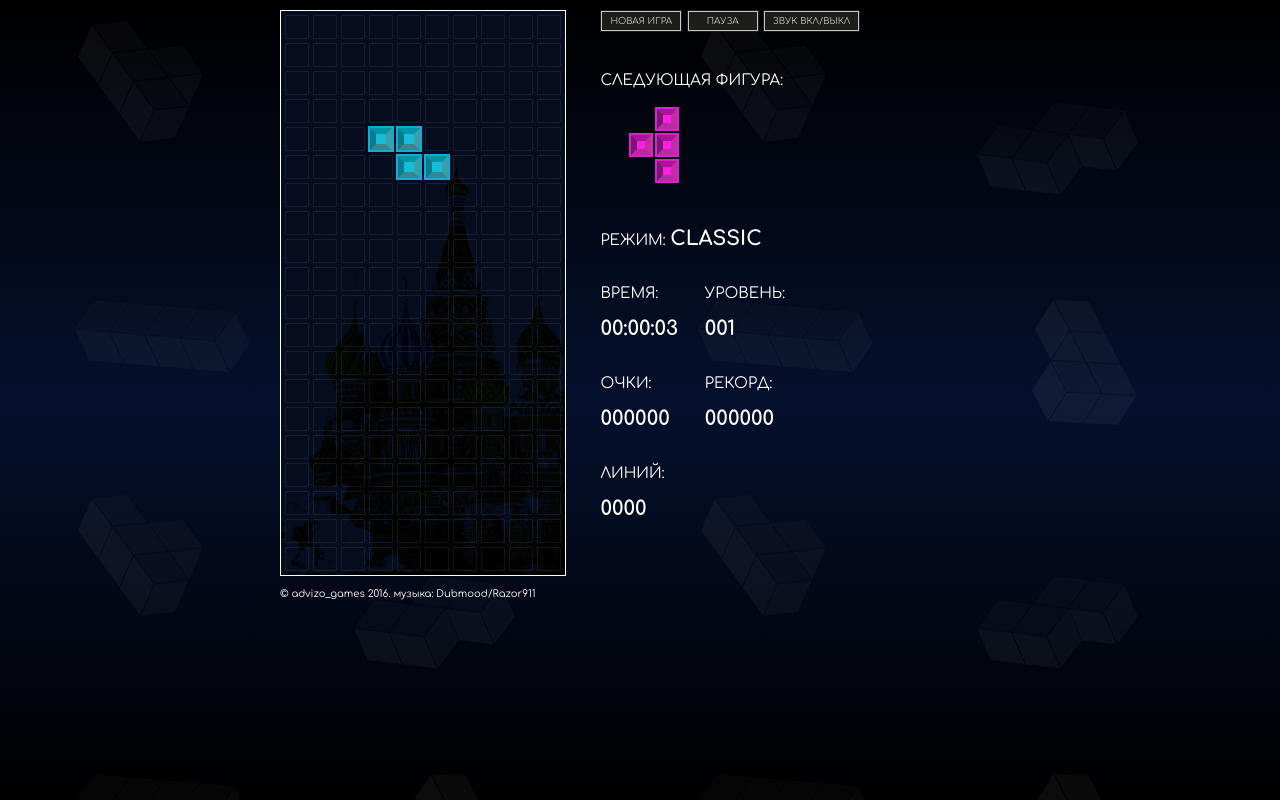
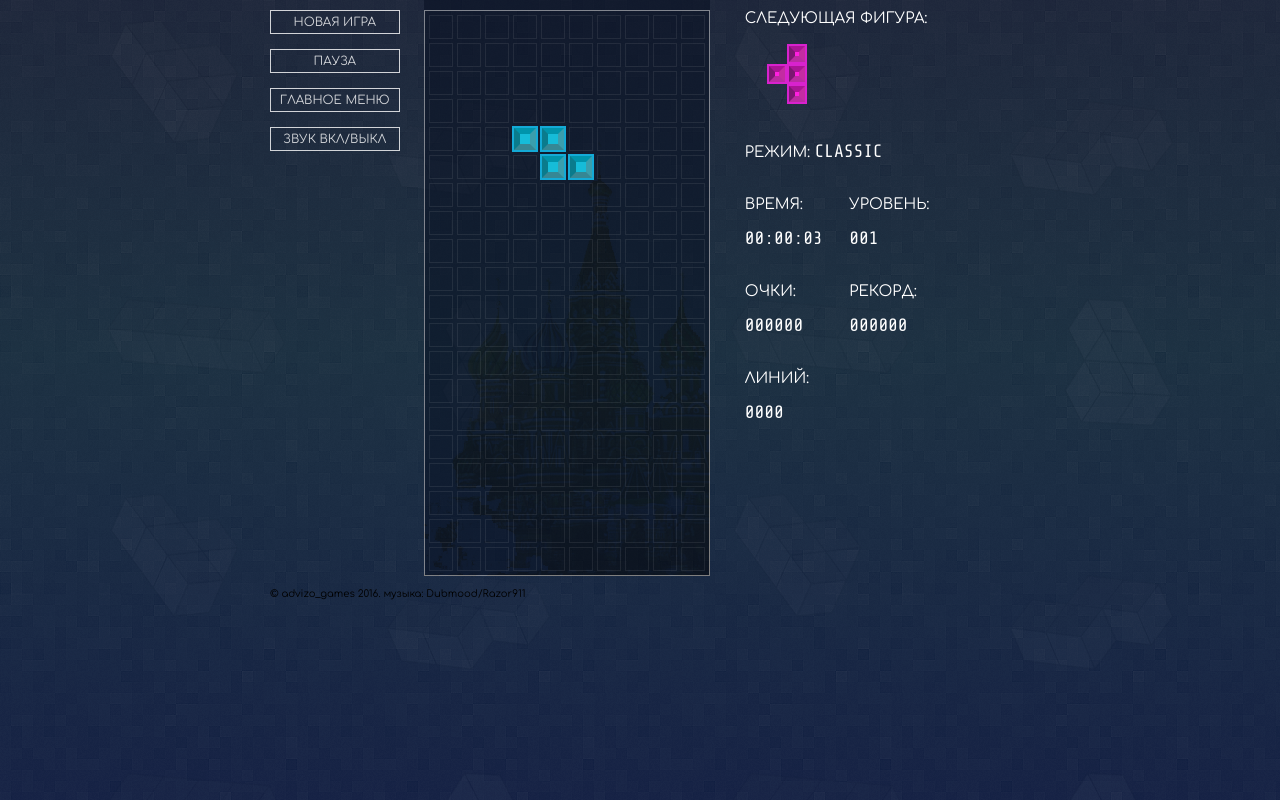
Before and after one commit to korshunovpro/tetramino, a plain HTML site: page index.html in a window 1280 px wide. Both pictures are taken after a click on the element "НОВАЯ ИГРА". Drawn offline with nearby package versions, Linux system fonts and the light colour scheme; no server answers.

Commit message:
texture bg

```diff
--- a/assets/css/style-pocket.css
+++ /dev/null
@@ -1,95 +0,0 @@
-body {
-    font-family: 'Press Start 2P', cursive;
-    background: #c6c6c6;
-    color: #1d1d1b;
-    font-size:15px;
-    padding-top:20px;
-}
-
-h1 {
-    font-size:22px;
-    font-weight:normal;
-    margin-top:0;
-    padding-top:20px;
-    margin-bottom:40px;
-}
-
-.value {
-    display: inline-block;
-    font-size:18px;
-    padding-top:15px;
-    margin-bottom:20px;
-}
-
-table.bucket {
-    border: 1px solid #1d1d1b;
-    border-spacing: 4px;
-}
-
-table.bucket td,
-table.bucketNext td {
-    width:28px;
-    height:28px;
-    border-radius: 1px;
-    border: 1px solid #b2b2b2;
-}
-
-table.bucket td:after,
-table.bucketNext td:after {
-    content:"";
-    position: absolute;
-    display: block;
-    background: #b2b2b2;
-    width:20px;
-    height:20px;
-    left:50%;
-    margin-left:-10px;
-    top:50%;
-    margin-top:-10px;
-}
-
-.block {
-    background: none !important;
-    border:1px solid #1d1d1b;
-    top:-1px;
-    left:-1px;
-}
-
-.block:after {
-    content:"";
-    position: absolute;
-    display: block;
-    background: #1d1d1b;
-    width:20px;
-    height:20px;
-    left:50%;
-    margin-left:-10px;
-    top:50%;
-    margin-top:-10px;
-}
-
-#legend, #bucketWrapperNext {
-    width:350px;
-    margin-top:0;
-}
-
-#time {
-    margin-right:10px;
-    margin-bottom:20px;
-}
-
-#time, #level {
-    display: inline-block;
-}
-
-#bucketWrapperNext {
-    display: block;
-}
-
-#legend, #bucketWrapperNext, #time, #level {
-    text-transform: uppercase;
-}
-
-.blink {
-    opacity:0.6;
-}
--- a/assets/css/style-tetrominos.css
+++ /dev/null
@@ -1,211 +0,0 @@
-html {
-    /* Permalink - use to edit and share this gradient: http://colorzilla.com/gradient-editor/#000000+0,05102d+50,000000+100 */
-    background: #000000; /* Old browsers */
-    background: -moz-linear-gradient(top,  #000000 0%, #05102d 50%, #000000 100%); /* FF3.6-15 */
-    background: -webkit-linear-gradient(top,  #000000 0%,#05102d 50%,#000000 100%); /* Chrome10-25,Safari5.1-6 */
-    background: linear-gradient(to bottom,  #000000 0%,#05102d 50%,#000000 100%); /* W3C, IE10+, FF16+, Chrome26+, Opera12+, Safari7+ */
-    filter: progid:DXImageTransform.Microsoft.gradient( startColorstr='#000000', endColorstr='#000000',GradientType=0 ); /* IE6-9 */
-
-}
-
-body {
-    font-family: 'Comfortaa', cursive;
-    color: #fff;
-    font-size:15px;
-    padding:0;
-    margin:0;
-    background: url(../img/block.png) left top repeat;
-}
-
-body.splash {
-    background: #be000d;
-}
-
-#gameWrapper {
-    width:760px;
-    height:600px;
-    margin:0 auto;
-    overflow: hidden;
-    position: relative;
-    padding-left:40px;
-}
-
-.value {
-    display: inline-block;
-    font-size:20px;
-    padding-top:15px;
-    margin-bottom:20px;
-}
-
-table.bucket {
-    border: 1px solid #fff;
-    border-spacing: 4px;
-    background: #050D1F;
-}
-
-table.bucket td {
-    width:20px;
-    height:20px;
-    border-radius: 1px;
-    border: 1px solid rgba(236, 236, 236, 0.13);
-    background: #050D1F;
-}
-
-table.bucket td:after {
-    content:"";
-    position: absolute;
-    display: block;
-    /*background: #b2b2b2;*/
-    width:20px;
-    height:20px;
-    left:50%;
-    margin-left:-10px;
-    top:50%;
-    margin-top:-10px;
-}
-
-#bucketWrapper table.bucket {
-    background: #050D1F url(../img/bg.png) left bottom no-repeat;
-}
-
-#bucketWrapper table.bucket td {
-    border: 1px solid rgba(236, 236, 236, 0.08);
-    background: none;
-}
-
-#bucketWrapperNext table {
-    border:none;
-    background: none;
-}
-
-#bucketWrapperNext table.bucket td {
-    width:18px;
-    height:18px;
-    border-color: transparent;
-    background: none;
-}
-
-
-.block {
-    width:calc(100% - 12px);
-    height:calc(100% - 12px);
-    top:-0px;
-    left:-0px;
-}
-
-.block.default {
-    background: none;
-    border:1px solid #1d1d1b;
-    top:-1px;
-    left:-1px;
-}
-
-.block.yellow {
-    background: #dad73d;
-    border-top: 6px inset #ffff28;
-    border-right: 6px inset #c1ba2d;
-    border-bottom: 6px solid #b5ab30;
-    border-left: 6px inset #efe920;
-    box-shadow: 0px 0px 0px 2px #dccf0f;
-}
-
-
-.block.blue {
-    background: #16bcd8;
-    border-top: 6px inset rgb(0, 221, 255);
-    border-right: 6px inset #3a9ead;
-    border-bottom: 6px solid #368794;
-    border-left: 6px inset rgb(17, 197, 224);
-    box-shadow: 0px 0px 0px 2px #14aad6;
-}
-
-
-.block.red {
-    background: #f90113;
-    border-top: 6px inset #f91212;
-    border-right: 6px inset #ce0d1d;
-    border-bottom: 6px solid #9e1129;
-    border-left: 6px inset #dc1928;
-    box-shadow: 0px 0px 0px 2px #e00e36;
-}
-
-
-
-
-.block.orange {
-    background: rgb(255, 103, 0);
-    border-top: 6px inset #f16705;
-    border-right: 6px inset #d24b18;
-    border-bottom: 6px solid #de5311;
-    border-left: 6px inset #e67616;
-    box-shadow: 0px 0px 0px 2px #e6681e;
-}
-
-
-.block.green {
-    background: #30c55b;
-    border-top: 6px inset #1dff50;
-    border-right: 6px inset #289631;
-    border-bottom: 6px solid #39904b;
-    border-left: 6px inset #30ce34;
-    box-shadow: 0px 0px 0px 2px #23c13e;
-}
-
-.block.purple {
-    background: #ff1fe0;
-    border-top: 6px inset #ff1fe0;
-    border-right: 6px inset #c32ca2;
-    border-bottom: 6px solid #b92ba2;
-    border-left: 6px inset #ce2abf;
-    box-shadow: 0px 0px 0px 2px #d822ce;
-}
-
-
-.block.default:after {
-    content:"";
-    position: absolute;
-    display: block;
-    background: #1d1d1b;
-    width:20px;
-    height:20px;
-    left:50%;
-    margin-left:-10px;
-    top:50%;
-    margin-top:-10px;
-}
-
-
-#legend, #bucketWrapperNext {
-    width:350px;
-    margin-top:0;
-}
-
-#time, #level, #score, #scoreHigh {
-    display: inline-block;
-}
-
-#time, #score, #line {
-    margin-top:15px;
-    width:100px;
-}
-
-#bucketWrapperNext {
-    display: block;
-}
-
-#legend, #bucketWrapperNext, #time, #level {
-    text-transform: uppercase;
-}
-
-.blink {
-    opacity:0.6;
-}
-
-#credit {
-    font-size:12px;
-    text-align: left;
-    margin-top:10px;
-    position: absolute;
-    bottom: 0;
-    left:40px;
-}
--- a/assets/css/tetrominos.css
+++ b/assets/css/tetrominos.css
@@ -1,24 +1,57 @@
 html {
     height: 100%;
-    min-width: 960px;
 }
 
 body {
-    font-size:14px;
-    margin: 0 auto;
     min-height:100%;
     height: auto;
     width:100%;
-    min-width: 1000px;
-    background: #fff;
-    padding-top:100px;
     overflow: hidden;
+    font-family: 'Comfortaa', cursive;
+    color: #fff;
+    font-size:15px;
+    padding:0;
+    margin:0;
+    /* Permalink - use to edit and share this gradient: http://colorzilla.com/gradient-editor/#1a2338+0,182d3f+44,111e42+100 */
+    background: #1a2338; /* Old browsers */
+    background: -moz-linear-gradient(top,  #1a2338 0%, #182d3f 44%, #111e42 100%); /* FF3.6-15 */
+    background: -webkit-linear-gradient(top,  #1a2338 0%,#182d3f 44%,#111e42 100%); /* Chrome10-25,Safari5.1-6 */
+    background: linear-gradient(to bottom,  #1a2338 0%,#182d3f 44%,#111e42 100%); /* W3C, IE10+, FF16+, Chrome26+, Opera12+, Safari7+ */
+    filter: progid:DXImageTransform.Microsoft.gradient( startColorstr='#1a2338', endColorstr='#111e42',GradientType=0 ); /* IE6-9 */
     -webkit-touch-callout: none;
     -webkit-user-select: none;
     -khtml-user-select: none;
     -moz-user-select: none;
     -ms-user-select: none;
     user-select: none;
+}
+
+
+.backgroundImage {
+    width:100%;
+    height:100%;
+    opacity: 0.6;
+    position: absolute;
+    left:0;
+    top:0;
+    z-index:1;
+    background: url(../img/block.png) right top repeat;
+}
+
+.texture {
+    width:100%;
+    height:100%;
+    position: absolute;
+    left:0;
+    top:0;
+    z-index:2;
+    background: url(../img/bright-squares.png) left top repeat;
+    opacity: 0.2;
+}
+
+body.splash .texture {
+    background: #be000d;
+    opacity: 1;
 }
 
 
@@ -31,17 +64,49 @@ p {
     margin-bottom:15px;
 }
 
-#legend {
-
+.value {
+    display: inline-block;
+    font-size:18px;
+    padding-top:15px;
+    margin-bottom:20px;
+    font-family: 'Share Tech Mono', monospace;
 }
 
-#legend, #bucketWrapperNext {
+#gameWrapper {
+    width:760px;
+    height:600px;
+    margin:0 auto;
+    overflow: hidden;
+    position: relative;
+    z-index:10;
+}
+
+#game {
+    padding-left:10px;
+    position: relative;
+    z-index:10;
+}
+
+#leftBar {
+    padding-top:10px;
     vertical-align: top;
     display: inline-block;
-    margin:70px 0 0 0;
+    margin:0;
+    text-align: left;
+    width:150px;
+    position: relative;
+    z-index:10;
+}
+
+#rightBar {
+    padding-top:10px;
+    vertical-align: top;
+    display: inline-block;
+    margin:0;
+    text-align: left;
     width:250px;
-    text-align: left;
     position: relative;
+    z-index:10;
 }
 
 #bucketWrapper, #bucketWrapperNext {
@@ -49,47 +114,130 @@ p {
     position: relative;
     display: inline-block;
     margin-right:30px;
+    z-index:10;
 }
 
-.key {
-    display: inline-block;
-    border: 1px solid #000;
-    border-radius: 4px;
-    padding:5px;
-    margin-bottom:5px;
+#bucketWrapper .background {
+    position: absolute;
+    left:0;
+    bottom: 0;
+    width:100%;
+    height:100%;
+    opacity: 0.5;
+    background: #050D1F url(../img/bg.png) left bottom no-repeat;
+}
+
+table.bucket {
+    margin-top:10px;
+    border: 1px solid #fff;
+    border-spacing: 4px;
+}
+
+#bucketWrapperNext table {
+    border:none;
+    background: none;
+}
+
+#bucketWrapperNext table.bucket td {
+    width:14px;
+    height:14px;
+    border-color: transparent;
+    background: none;
 }
 
 
-table.bucket {
-    border: 1px solid #555;
-    margin-top:10px;
-}
+/*block & tetraminos style*/
 table.bucket td,
 table.bucketNext td {
-    width:15px;
-    height:15px;
-    border: 1px solid #DDDDDD;/**/
     background: none;
     position: relative;
+    width:20px;
+    height:20px;
+}
+
+#bucketWrapper table.bucket td {
+    border: 1px solid rgba(236, 236, 236, 0.08);
+    background: none;
 }
 
 .block {
     position: absolute;
-    width:100%;
-    height:100%;
     background: #000;
-    top:0;
-    left:-0;
     z-index:2;
+    width:calc(100% - 12px);
+    height:calc(100% - 12px);
+    top:-0px;
+    left:-0px;
 }
 
-table.bucketNext td {
-    border:none;
-    width:24px;
-    height:24px;
-    background: none;
+.block.default {
+    background: #000;
+    border:1px solid #1d1d1b;
+    top:-1px;
+    left:-1px;
 }
 
+.block.yellow {
+    background: #dad73d;
+    border-top: 6px inset #ffff28;
+    border-right: 6px inset #c1ba2d;
+    border-bottom: 6px solid #b5ab30;
+    border-left: 6px inset #efe920;
+    box-shadow: 0px 0px 0px 2px #dccf0f;
+}
+
+.block.blue {
+    background: #16bcd8;
+    border-top: 6px inset rgb(0, 221, 255);
+    border-right: 6px inset #3a9ead;
+    border-bottom: 6px solid #368794;
+    border-left: 6px inset rgb(17, 197, 224);
+    box-shadow: 0px 0px 0px 2px #14aad6;
+}
+
+
+.block.red {
+    background: #f90113;
+    border-top: 6px inset #f91212;
+    border-right: 6px inset #ce0d1d;
+    border-bottom: 6px solid #9e1129;
+    border-left: 6px inset #dc1928;
+    box-shadow: 0px 0px 0px 2px #e00e36;
+}
+
+.block.orange {
+    background: rgb(255, 103, 0);
+    border-top: 6px inset #f16705;
+    border-right: 6px inset #d24b18;
+    border-bottom: 6px solid #de5311;
+    border-left: 6px inset #e67616;
+    box-shadow: 0px 0px 0px 2px #e6681e;
+}
+
+
+.block.green {
+    background: #30c55b;
+    border-top: 6px inset #1dff50;
+    border-right: 6px inset #289631;
+    border-bottom: 6px solid #39904b;
+    border-left: 6px inset #30ce34;
+    box-shadow: 0px 0px 0px 2px #23c13e;
+}
+
+.block.purple {
+    background: #ff1fe0;
+    border-top: 6px inset #ff1fe0;
+    border-right: 6px inset #c32ca2;
+    border-bottom: 6px solid #b92ba2;
+    border-left: 6px inset #ce2abf;
+    box-shadow: 0px 0px 0px 2px #d822ce;
+}
+/*/ block & tetraminos style*/
+
+
+
+
+/*game over*/
 #gameOver {
     display: none;
     position: absolute;
@@ -108,34 +256,49 @@ table.bucketNext td {
     display: none;
     font-weight:normal;
 }
+/*/ game over*/
+
+
+
+/*controls*/
+.controls {
+    margin-bottom:40px;
+}
 
 .btn {
-    display: inline-block;
-    border:1px solid #1d1d1b;
+    width:85%;
+    height:85%;
+    cursor: pointer;
+    display: block;
+    border:1px solid #fff;
+    color: #fff;
     text-align: center;
+    margin-bottom:15px;
+    opacity:0.8;
 }
 
 .btn span {
-    color: #c6c6c6;
-    font-size:9px;
-    display: inline-block;
-    border:1px solid;
+    font-size:12px;
+    text-transform: uppercase;
+    display: block;
+    font-weight:normal;
     text-align: center;
-    background: #1d1d1b;
-    padding:4px 8px;
-    min-width: 52px;
+    padding:4px 0;
 }
 
-.btn {
-    cursor: pointer;
+.btn:hover {
+    color: #dad73d;
+    border-color:#dad73d ;
+    opacity:1;
+    box-shadow: 0px 0px 5px 0px rgba(218,215,61,1);
+    transition: opacity 0.2s ease, box-shadow 0.2s ease, color 0.2s ease, boder-color 0.2s ease;
 }
 
-.controls {
-    padding-top:10px;
-    margin-bottom:40px;
-}
+/* / controls*/
 
-/*splash*/
+
+
+/*splash screen*/
 #splash {
     display: none;
 }
@@ -148,12 +311,12 @@ table.bucketNext td {
     left: 0;
     top: 0;
     z-index: 100;
-    font-size: 36px;
+    font-size: 22px;
     font-family: "Press Start 2P", cursive;
     text-align: center;
     display: table;
-
 }
+/*/ splash screen*/
 
 /*start*/
 .start #game {
@@ -170,7 +333,7 @@ table.bucketNext td {
     width:200px;
     height:40px;
     display: block;
-    line-height:40px;
+    line-height:33px;
     background: none;
     margin:0 auto 25px auto;
 }
@@ -180,10 +343,6 @@ table.bucketNext td {
     background: none;
     font-size:20px;
     text-transform: uppercase;
-}
-
-.btn span:hover {
-    color: #dad73d;
 }
 
 img.logo {
@@ -197,6 +356,7 @@ img.logo {
 }
 
 h1 {
+    height:75px;
     font-size: 60px;
     font-weight: bold;
     text-align: center;
@@ -206,6 +366,34 @@ h1 {
     margin-bottom:20px;
 }
 
-.value {
-    font-weight:bold;
+
+#time, #level, #score, #scoreHigh {
+    display: inline-block;
 }
+
+#time, #score, #line {
+    margin-top:15px;
+    width:100px;
+}
+
+#bucketWrapperNext {
+    display: block;
+}
+
+#rightBar, #bucketWrapperNext, #time, #level {
+    text-transform: uppercase;
+}
+
+.blink {
+    opacity:0.6;
+}
+
+#credit {
+    color: #000;
+    font-size:12px;
+    text-align: left;
+    margin-top:10px;
+    position: absolute;
+    bottom: 0;
+    left:10px;
+}
--- a/index.html
+++ b/index.html
@@ -4,12 +4,14 @@
     <meta charset="UTF-8">
     <title>Game:Tetrominos Classic</title>
     <link href="https://fonts.googleapis.com/css?family=Press+Start+2P&amp;subset=cyrillic" rel="stylesheet">
+    <link href="https://fonts.googleapis.com/css?family=Share+Tech+Mono" rel="stylesheet">
     <link href="https://fonts.googleapis.com/css?family=Comfortaa:300,400,700&amp;subset=cyrillic" rel="stylesheet">
     <link rel="stylesheet" href="assets/css/tetrominos.css">
-    <link rel="stylesheet" href="assets/css/style-tetrominos.css">
 </head>
 <body class="splash" oncontextmenu="return false">
-
+<!--<body>-->
+    <div class="texture"></div>
+    <div class="backgroundImage"></div>
     <div id="gameWrapper">
 
         <!--SPLASH-->
@@ -32,19 +34,26 @@
         <!--GAME-->
         <div id="game">
 
+            <div id="leftBar">
+                <div class="controls">
+                    <div class="btn new" onclick="GAMES.tetrominos.game.newGame('classic')"><span>Новая игра</span></div>
+                    <div class="btn pause" onclick="GAMES.tetrominos.game.pause()"><span>Пауза</span></div>
+                    <div class="btn start" onclick=""><span>Главное меню</span></div>
+                    <div class="btn audio" onclick="GAMES.tetrominos.game.Sound.soundOnOff()"><span>Звук Вкл/Выкл</span></div>
+                </div>
+            </div>
+
             <div id="bucketWrapper">
                 <div id="gameOver">Игра окончена!
                     <br>
                     <h5>Новый рекорд: <b class="value"></b>!!!</h5>
                 </div>
+
+                <div class="background"></div>
             </div>
 
-            <div id="legend">
-                <div class="controls">
-                    <div class="btn new" onclick="GAMES.tetrominos.game.newGame('classic')"><span>Новая игра</span></div>
-                    <div class="btn pause" onclick="GAMES.tetrominos.game.pause()"><span>Пауза</span></div>
-                    <div class="btn audio" onclick="GAMES.tetrominos.game.Sound.soundOnOff()"><span>Звук Вкл/Выкл</span></div>
-                </div>
+            <div id="rightBar">
+
 
                 <div id="bucketWrapperNext">
                     <p>Следующая фигура:</p>
@@ -62,15 +71,14 @@
         </div>
 
         <span id="credit"><small>&copy; advizo_games 2016. музыка: Dubmood/Razor911</small></span>
-
-        <script src="lib/howler.min.js"></script>
-        <script src="src/splash-page.js"></script>
-        <script src="src/main.js"></script>
-        <script src="src/games/tetrominos/audio.js"></script>
-        <script src="src/games/tetrominos/game.js"></script>
-        <script src="src/game.js"></script>
-
     </div>
 
+
+    <script src="lib/howler.min.js"></script>
+    <script src="src/splash-page.js"></script>
+    <script src="src/main.js"></script>
+    <script src="src/games/tetrominos/audio.js"></script>
+    <script src="src/games/tetrominos/game.js"></script>
+    <script src="src/game.js"></script>
 </body>
 </html>
--- a/src/games/tetrominos/game.js
+++ b/src/games/tetrominos/game.js
@@ -496,6 +496,10 @@ GAMES.tetrominos.game = (function () {
      */
     _self.newGame = function (mode) {
 
+        if (Game.pause) {
+            _self.pause();
+        }
+
         gameReset();
         Game.gameOver = false;
 
```
Also changed, not shown: assets/img/always-grey.png (added), assets/img/black-linen.png (added), assets/img/bright-squares.png (added), src/game.js (line endings or trailing spaces).
